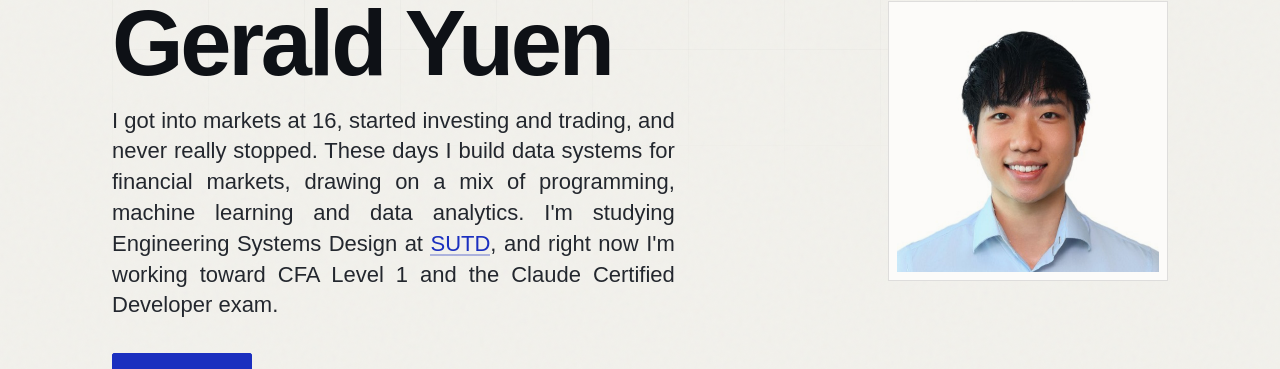
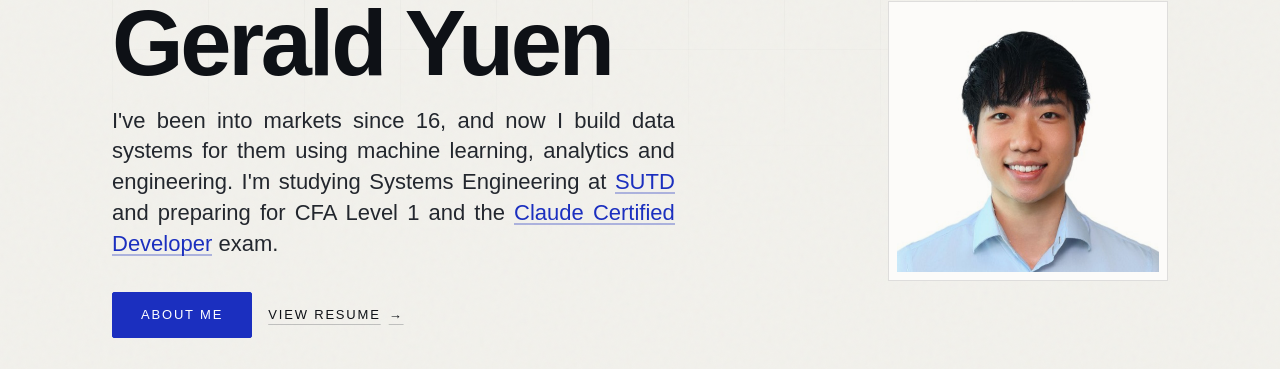
Before and after one commit to Spazzero/Spazzero.github.io, a Next.js app: page / in a window 1280 px wide. Shown: the part 159-528 px from the top of the page. Built offline with nearby package versions, Linux system fonts and the light colour scheme; no server answers; a web font is replaced by a local one.

Commit message:
Misc updates

```diff
--- a/src/components/Template/Hero.tsx
+++ b/src/components/Template/Hero.tsx
@@ -14,15 +14,19 @@
           </h1>
 
           <p className="hero-tagline">
-            I got into markets at 16, started investing and trading, and never
-            really stopped. These days I build data systems for financial
-            markets, drawing on a mix of programming, machine learning and data
-            analytics. I'm studying Engineering Systems Design at{' '}
+            I've been into markets since 16, and now I build data systems for them using machine
+            learning, analytics and engineering. I'm studying Systems Engineering at{' '}
             <a href="https://www.sutd.edu.sg" className="hero-highlight">
               SUTD
-            </a>
-            , and right now I'm working toward CFA Level 1 and the Claude
-            Certified Developer exam.
+            </a>{' '}
+            and preparing for CFA Level 1 and the{' '}
+            <a
+              href="https://anthropic-partners.skilljar.com/claude-certified-developer-foundations-certification"
+              className="hero-highlight"
+            >
+              Claude Certified Developer
+            </a>{' '}
+            exam.
           </p>
 
           <div className="hero-cta">
--- a/src/data/about.ts
+++ b/src/data/about.ts
@@ -6,7 +6,7 @@
 
 At 18, I opened my first brokerage account. Trading crypto and equities taught me what risk tolerance and risk management actually mean in practice, and why conviction matters. Around the same time, I was studying Big Data and Analytics at Temasek Polytechnic, where I learned programming, predictive modelling and machine learning before it became cool. That gave me the conviction to make a few early bets on AI, particularly AMD and Palantir. My years in crypto had already made me comfortable with volatility, so I was able to hold those positions through the swings, to which I'm grateful for.
 
-After National Service, I started studying B.Eng. Engineering Systems Design at the Singapore University of Technology and Design, specialising in Financial Services. I'm currently preparing for the Claude Certified Architect exam and the CFA Level 1, and I'm looking for 2027 internships in tech and financial services.
+After National Service, I started studying B.Eng. Engineering Systems Design at the Singapore University of Technology and Design, specialising in Financial Services. I'm currently preparing for the Claude Certified Developer exam and the CFA Level 1, and I'm looking for 2027 internships in tech and financial services.
 
 If you'd like to collaborate or just talk markets and technology, feel free to reach out :)
 
```
Also changed, not shown: 1 other file (tests, documents, lock files or other folders).
